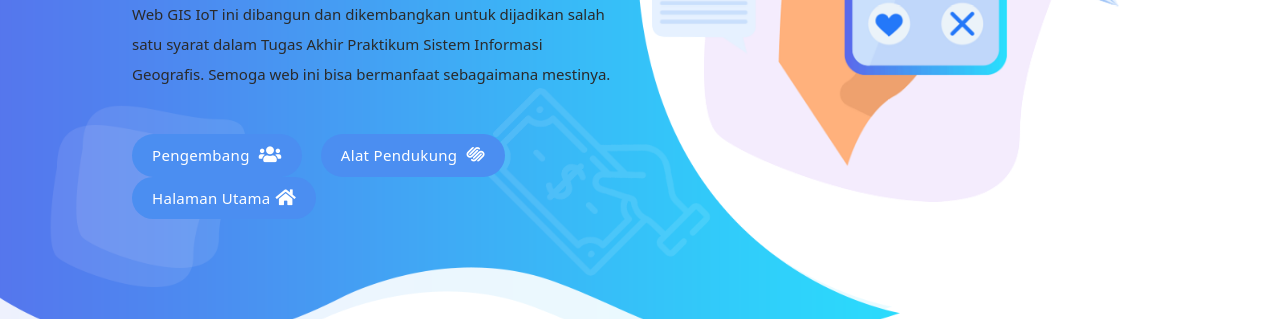
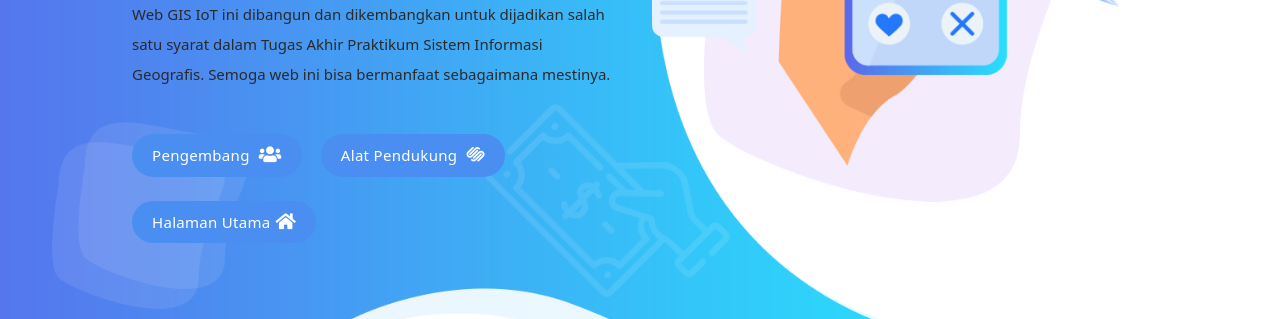
Before and after one commit to kritimauludin/task-webgis-iot, a website with bundled scripts: page sebaran_sekolah.html in a window 1280 px wide. Shown: the part 481-800 px from the top of the page. Built offline with nearby package versions, Linux system fonts and the light colour scheme; no server answers.

Commit message:
Update sebaran_sekolah.html
tambah margin top button halaman utama

```diff
--- a/sebaran_sekolah.html
+++ b/sebaran_sekolah.html
@@ -67,7 +67,7 @@
                     <div class="white-button scroll-to-section">
                       <a href="#support-tool">Alat Pendukung <i class="fab fa-squarespace"></i></a>
                     </div>
-                    <div class="white-button scroll-to-section">
+                    <div class="white-button scroll-to-section mt-4">
                       <a href="index.html">Halaman Utama<i class="fas fa-home"></i></a>
                     </div>
                   </div>
```
